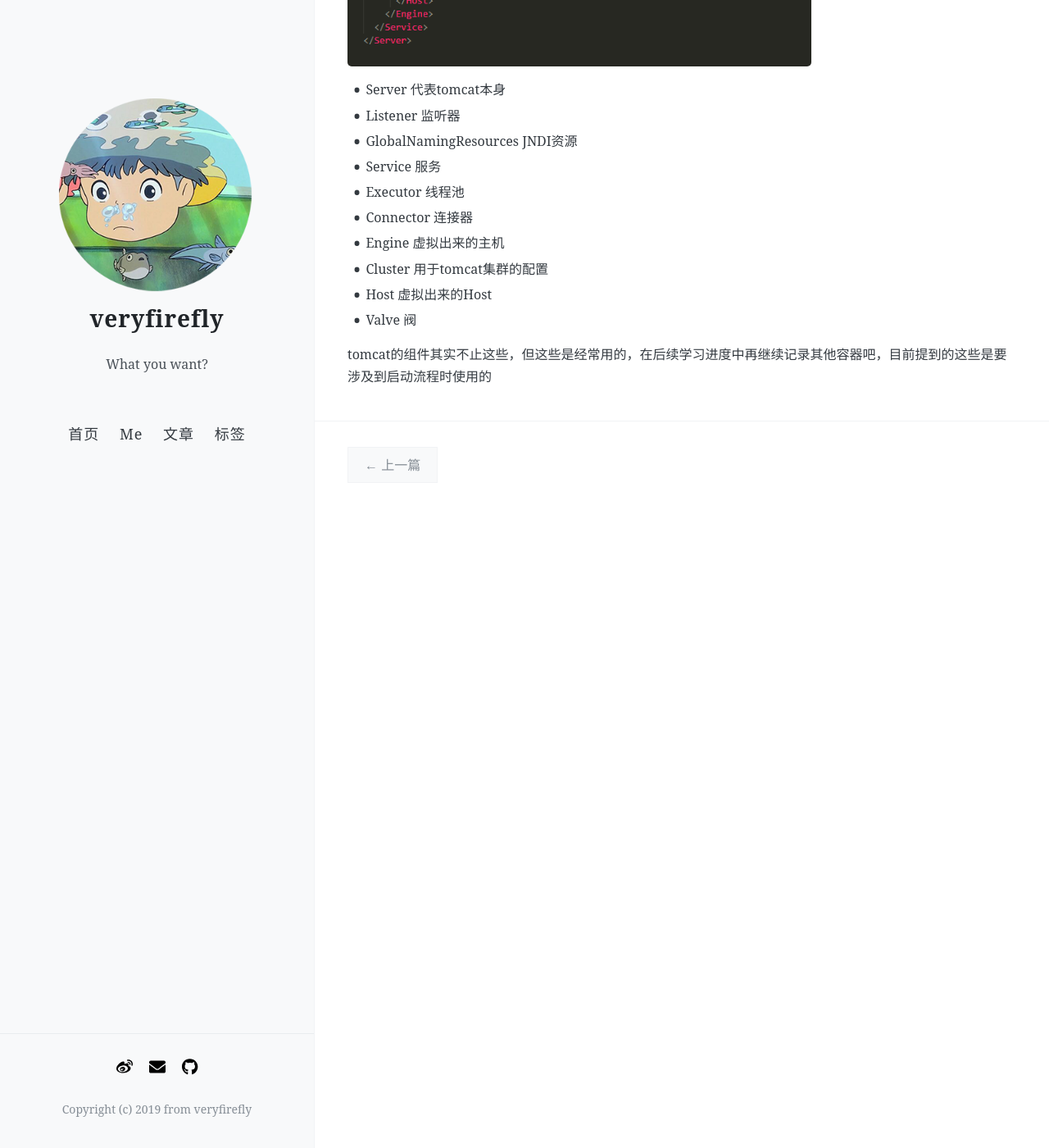
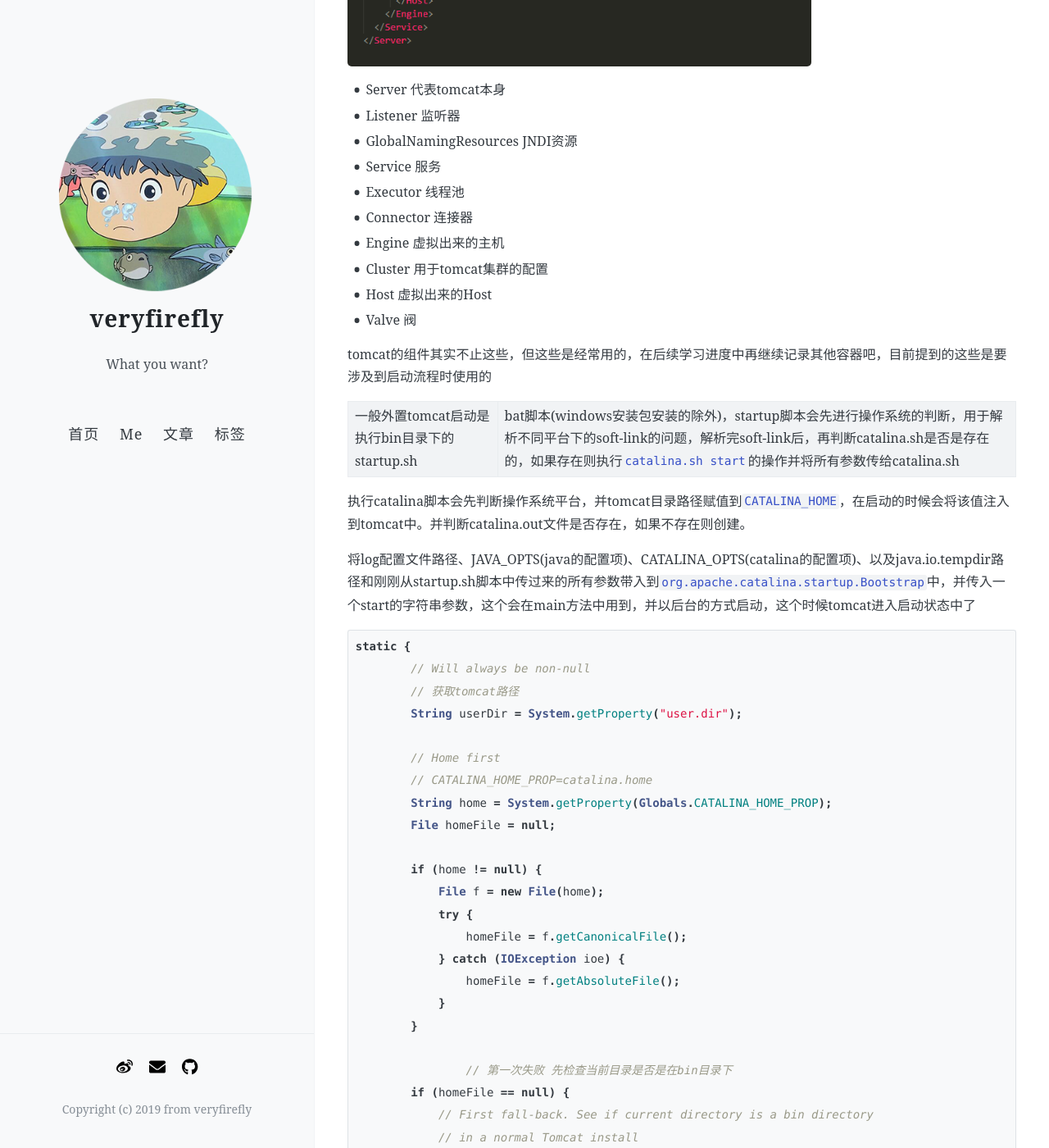
Before and after one commit to Veryfirefly/veryfirefly.github.io, a Jekyll site: the page built from _posts/2020-05-24-tomcat-source-learning.md, in a window 1280 px wide and 1400 px high, scrolled down 3369 px. Shown: the whole window at 82% size. Built offline with Jekyll 4.4.1, drawn with Linux system fonts in a browser that asks for light colours; nearby versions of some CDN libraries; some web fonts are replaced; comment, search, counter and statistics services are not loaded; some of the changed text lies outside the part shown.

Commit message:
modify content in tomcat source learning

````diff
--- a/_posts/2020-05-24-tomcat-source-learning.md
+++ b/_posts/2020-05-24-tomcat-source-learning.md
@@ -71,3 +71,83 @@ tomcat是做java web开发的开发者经常所使用的支持并运行servlet
 - Valve 阀
 
 tomcat的组件其实不止这些，但这些是经常用的，在后续学习进度中再继续记录其他容器吧，目前提到的这些是要涉及到启动流程时使用的
+
+一般外置tomcat启动是执行bin目录下的startup.sh|bat脚本(windows安装包安装的除外)，startup脚本会先进行操作系统的判断，用于解析不同平台下的soft-link的问题，解析完soft-link后，再判断catalina.sh是否是存在的，如果存在则执行`catalina.sh start`的操作并将所有参数传给catalina.sh
+
+执行catalina脚本会先判断操作系统平台，并tomcat目录路径赋值到`CATALINA_HOME`，在启动的时候会将该值注入到tomcat中。并判断catalina.out文件是否存在，如果不存在则创建。
+
+将log配置文件路径、JAVA_OPTS(java的配置项)、CATALINA_OPTS(catalina的配置项)、以及java.io.tempdir路径和刚刚从startup.sh脚本中传过来的所有参数带入到`org.apache.catalina.startup.Bootstrap`中，并传入一个start的字符串参数，这个会在main方法中用到，并以后台的方式启动，这个时候tomcat进入启动状态中了
+
+```java
+static {
+        // Will always be non-null
+        // 获取tomcat路径
+        String userDir = System.getProperty("user.dir");
+
+        // Home first
+        // CATALINA_HOME_PROP=catalina.home
+        String home = System.getProperty(Globals.CATALINA_HOME_PROP);
+        File homeFile = null;
+
+        if (home != null) {
+            File f = new File(home);
+            try {
+                homeFile = f.getCanonicalFile();
+            } catch (IOException ioe) {
+                homeFile = f.getAbsoluteFile();
+            }
+        }
+
+		// 第一次失败 先检查当前目录是否是在bin目录下
+        if (homeFile == null) {
+            // First fall-back. See if current directory is a bin directory
+            // in a normal Tomcat install
+            File bootstrapJar = new File(userDir, "bootstrap.jar");
+
+			// 如果是在bin目录下，则去到上一级，并获取他的绝对路径
+            if (bootstrapJar.exists()) {
+                File f = new File(userDir, "..");
+                try {
+                    homeFile = f.getCanonicalFile();
+                } catch (IOException ioe) {
+                    homeFile = f.getAbsoluteFile();
+                }
+            }
+        }
+
+		// 第二次失败 直接使用当前路径
+        if (homeFile == null) {
+            // Second fall-back. Use current directory
+            File f = new File(userDir);
+            try {
+                homeFile = f.getCanonicalFile();
+            } catch (IOException ioe) {
+                homeFile = f.getAbsoluteFile();
+            }
+        }
+
+		// 将tomcat路径赋值到System中，供其他类调用
+        catalinaHomeFile = homeFile;
+        System.setProperty(
+                Globals.CATALINA_HOME_PROP, catalinaHomeFile.getPath());
+
+        // catalina.base路径，如果从脚本中获取为null
+        // 则直接将catalina.home属性赋值给catalina.base
+        String base = System.getProperty(Globals.CATALINA_BASE_PROP);
+        if (base == null) {
+            catalinaBaseFile = catalinaHomeFile;
+        } else {
+            File baseFile = new File(base);
+            try {
+                baseFile = baseFile.getCanonicalFile();
+            } catch (IOException ioe) {
+                baseFile = baseFile.getAbsoluteFile();
+            }
+            catalinaBaseFile = baseFile;
+        }
+
+        // 并保存到System属性中
+        System.setProperty(
+                Globals.CATALINA_BASE_PROP, catalinaBaseFile.getPath());
+    }
+```
````
Also changed, not shown: images/tomcat/tomcat-catalina-bash.png (added), images/tomcat/tomcat-start-bash.png (added).
